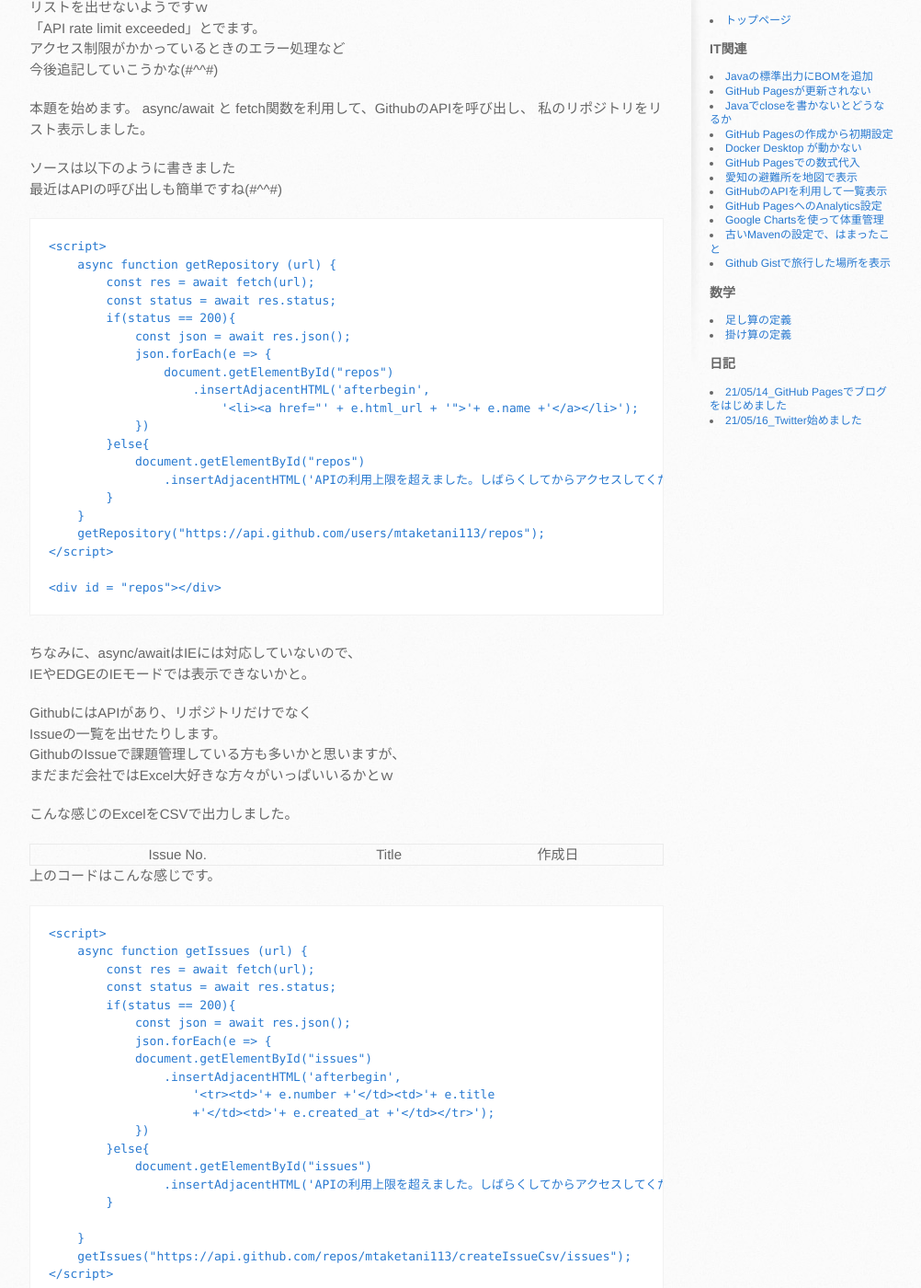
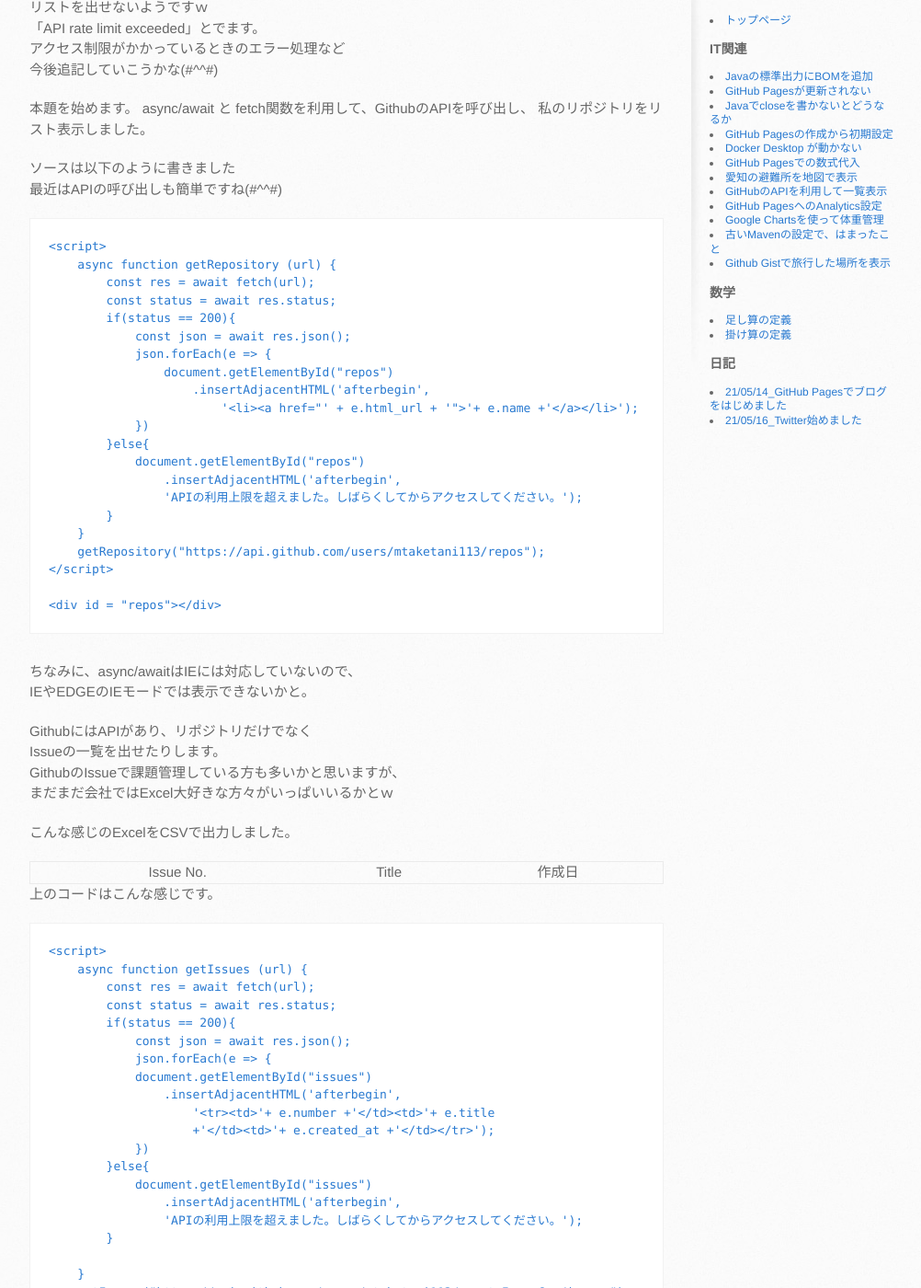
Before and after one commit to mtaketani113/mtaketani113.github.io, a Jekyll site: the page built from it/github/githubRepositories.md, in a window 1280 px wide and 1400 px high, scrolled down 453 px. Shown: the whole window at 92% size, without its empty margins (138-1140 px from the left). Built offline with Jekyll 4.4.1, drawn with Linux system fonts in a browser that asks for light colours; comment, search, counter and statistics services are not loaded; the repository's description, which GitHub fills in, is left out; some of the changed text lies outside the part shown.

Commit message:
javascript修正

```diff
--- a/it/github/githubRepositories.md
+++ b/it/github/githubRepositories.md
@@ -29,7 +29,8 @@ async/await と fetch関数を利用して、GithubのAPIを呼び出し、
             })
         }else{
             document.getElementById("repos")
-                .insertAdjacentHTML('APIの利用上限を超えました。しばらくしてからアクセスしてください。');
+                .insertAdjacentHTML('afterbegin',
+                'APIの利用上限を超えました。しばらくしてからアクセスしてください。');
         }
     }
     getRepository("https://api.github.com/users/mtaketani113/repos");
@@ -54,7 +55,8 @@ async/await と fetch関数を利用して、GithubのAPIを呼び出し、
             })
         }else{
             document.getElementById("repos")
-                .insertAdjacentHTML('APIの利用上限を超えました。しばらくしてからアクセスしてください。');
+                .insertAdjacentHTML('afterbegin',
+                'APIの利用上限を超えました。しばらくしてからアクセスしてください。');
         }
     }
     getRepository("https://api.github.com/users/mtaketani113/repos");
@@ -87,7 +89,8 @@ GithubのIssueで課題管理している方も多いかと思いますが、
             })
         }else{
             document.getElementById("issues")
-                .insertAdjacentHTML('APIの利用上限を超えました。しばらくしてからアクセスしてください。');
+                .insertAdjacentHTML('afterbegin',
+                'APIの利用上限を超えました。しばらくしてからアクセスしてください。');
         }
     }
     getIssues("https://api.github.com/repos/mtaketani113/createIssueCsv/issues");
@@ -123,7 +126,8 @@ GithubのIssueで課題管理している方も多いかと思いますが、
             })
         }else{
             document.getElementById("issues")
-                .insertAdjacentHTML('APIの利用上限を超えました。しばらくしてからアクセスしてください。');
+                .insertAdjacentHTML('afterbegin',
+                'APIの利用上限を超えました。しばらくしてからアクセスしてください。');
         }
 
     }
```
